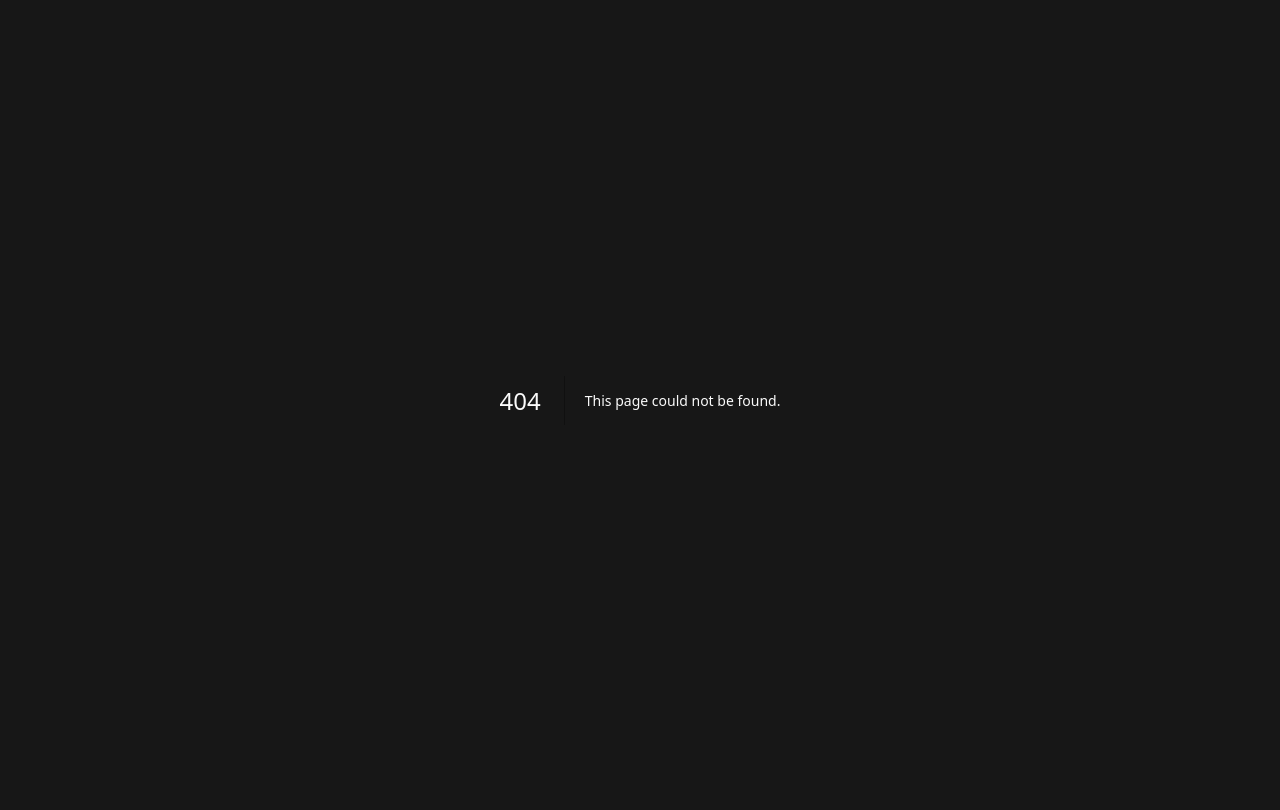
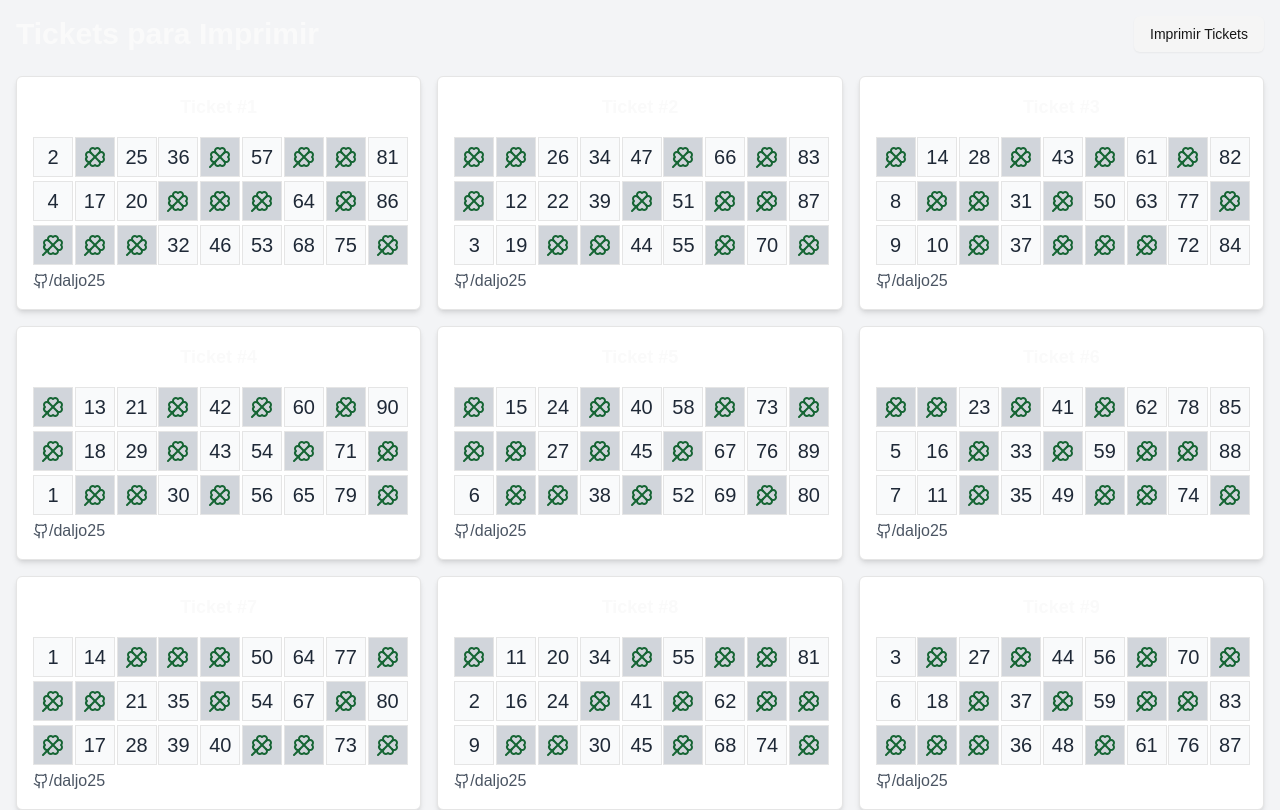
Before and after one commit to daljo25/BingoApp, a Next.js app: page /tickets in a window 1280 px wide. Before the commit this address had no page. Shown: the top 810 px of the page. Built offline with nearby package versions, Linux system fonts and the light colour scheme.

Commit message:
fix tickets.ts y se crear la ruta /tickets para imprimir los tickets demo

```diff
--- a/app/globals.css
+++ b/app/globals.css
@@ -34,6 +34,7 @@ body {
     --chart-5: 27 87% 67%;
     --radius: 0.5rem;
   }
+
   .dark {
     --background: 0 0% 3.9%;
     --foreground: 0 0% 98%;
@@ -66,7 +67,39 @@ body {
   * {
     @apply border-border;
   }
+
   body {
     @apply bg-background text-foreground;
   }
 }
+
+@media print {
+  .ticket {
+    page-break-inside: avoid;
+    /* Evita cortar tickets entre páginas */
+    margin-bottom: 1rem;
+    /* Espacio entre tickets */
+  }
+
+  .cell {
+    width: 40px;
+    /* Ajusta el tamaño de las celdas para impresión */
+    height: 40px;
+    border: 1px solid black;
+    /* Borde visible en impresión */
+    text-align: center;
+    vertical-align: middle;
+    font-size: 12px;
+  }
+
+  .empty {
+    background-color: #f0f0f0 !important;
+    /* Asegura el gris en celdas vacías */
+  }
+
+  .ticket-title {
+    font-weight: bold;
+    font-size: 16px;
+    margin-bottom: 8px;
+  }
+}
--- /dev/null
+++ b/app/tickets/page.tsx
@@ -0,0 +1,69 @@
+"use client";
+
+import React from "react";
+import tickets from "@/lib/tickets";
+import { Button } from "@/components/ui/button";
+import { Clover, Github } from "lucide-react";
+
+type TicketRow = (number | null)[];
+type Ticket = {
+    row1: TicketRow;
+    row2: TicketRow;
+    row3: TicketRow;
+};
+
+const Ticket = ({ ticketId, ticket }: { ticketId: string; ticket: Ticket }) => {
+    return (
+        <div className="border shadow-md rounded-md p-4 w-auto h-auto break-inside-avoid bg-white">
+            <h2 className="text-center text-lg font-semibold mb-4">Ticket #{ticketId}</h2>
+            {Object.entries(ticket).map(([rowKey, rowValues]) => (
+                <div key={rowKey} className="grid grid-cols-9 gap-[5px] mb-1">
+                    {rowValues.map((cell, index) => (
+                        <div
+                            key={index}
+                            className={`h-10 w-10 flex items-center justify-center border ${cell ? "bg-gray-50 text-gray-800" : "bg-gray-300 text-green-800"
+                                } text-xl font-medium`}
+                        >
+                            {cell || <Clover size={24} />}
+                        </div>
+                    ))}
+                </div>
+            ))}
+            <div className="items-start justify-center">
+                <a
+                    href={`https://github.com/daljo25/BingoApp`}
+                    target="_blank"
+                    rel="noopener noreferrer"
+                    className="flex items-center text-gray-600"
+                >
+                    <Github size={16} />
+                    /daljo25
+                </a>
+            </div>
+
+        </div>
+    );
+};
+
+const TicketsPage = () => {
+    return (
+        <div className="p-4 bg-gray-100 min-h-screen">
+            <div className="mb-6 flex items-center justify-between print:hidden">
+                <h1 className="text-3xl font-bold">Tickets para Imprimir</h1>
+                <Button onClick={() => window.print()} variant="secondary">
+                    Imprimir Tickets
+                </Button>
+            </div>
+            <div
+                className="grid grid-cols-3 gap-4 print:grid-cols-3 print:gap-2"
+                style={{ breakInside: "avoid" }}
+            >
+                {Object.entries(tickets).map(([ticketId, ticket]) => (
+                    <Ticket key={ticketId} ticketId={ticketId} ticket={ticket} />
+                ))}
+            </div>
+        </div>
+    );
+};
+
+export default TicketsPage;
--- a/lib/tickets.ts
+++ b/lib/tickets.ts
@@ -57,7 +57,7 @@ const tickets: Record<string, Ticket> = {
     row3: [5, null, 26, null, null, 53, 69, null, 82],
   },
   11: {
-    row1: [null, 12, null, 48, null, 57, null, 78, 85],
+    row1: [null, 12, null, 48, null, 52, null, 78, 85],
     row2: [7, null, 29, null, 46, null, null, 75, 88],
     row3: [null, 19, 23, null, null, 57, 60, null, 90],
   },
@@ -68,13 +68,13 @@ const tickets: Record<string, Ticket> = {
   },
   13: {
     row1: [8, null, 21, null, 42, null, 63, 75, null],
-    row2: [null, 14, 26, 33, null, 52, null, null, 80],
-    row3: [null, null, null, 38, 49, 56, 68, null, 84],
+    row2: [null, 14, 26, 33, null, 50, null, null, 80],
+    row3: [null, null, null, 38, 47, 56, 68, null, 84],
   },
   14: {
     row1: [null, 18, null, 36, null, 55, 60, null, 87],
     row2: [9, 15, null, null, 40, 59, null, 72, null],
-    row3: [3, null, 29, null, 49, null, 64, 79, null],
+    row3: [3, null, 20, null, 49, null, 64, 79, null],
   },
   15: {
     row1: [null, 12, null, 39, null, 52, 66, null, 83],
@@ -82,12 +82,12 @@ const tickets: Record<string, Ticket> = {
     row3: [5, null, 28, null, 45, null, 69, 77, null],
   },
   16: {
-    row1: [1, null, 23, null, 41, 53, null, 73, null],
+    row1: [1, null, 24, null, 41, 53, null, 73, null],
     row2: [4, 10, 27, 35, null, null, 61, null, null],
     row3: [null, 16, 29, null, 46, null, 67, null, 82],
   },
   17: {
-    row1: [2, 13, null, null, 48, null, 62, null, 81],
+    row1: [13, null, null, null, 48, null, 62, null, 81],
     row2: [null, 17, null, 30, 43, null, null, 70, 86],
     row3: [null, null, 22, 34, null, 54, null, 76, 88],
   },
@@ -108,7 +108,7 @@ const tickets: Record<string, Ticket> = {
   },
   21: {
     row1: [7, null, 23, null, 41, null, 62, 70, null],
-    row2: [null, 10, null, 35, null, 53, 66, null, 87],
+    row2: [null, 10, null, 32, null, 53, 66, null, 87],
     row3: [null, 13, 28, null, 44, 59, null, null, 89],
   },
   22: {
--- a/package.json
+++ b/package.json
@@ -16,6 +16,7 @@
     "@radix-ui/react-popover": "^1.1.4",
     "@radix-ui/react-slot": "^1.1.1",
     "@radix-ui/react-toast": "^1.2.4",
+    "@tailwindcss/typography": "^0.5.15",
     "class-variance-authority": "^0.7.1",
     "clsx": "^2.1.1",
     "framer-motion": "^11.15.0",
--- a/tailwind.config.ts
+++ b/tailwind.config.ts
@@ -80,5 +80,9 @@ export default {
 			}
 		}
 	},
-  plugins: [require("tailwindcss-animate")],
+	plugins: [
+		require("tailwindcss-animate"),
+		require("@tailwindcss/typography")
+	],
+
 } satisfies Config;
```
Also changed, not shown: 1 other file (tests, documents, lock files or other folders). Lines whose indentation alone changed are shown as unchanged.
